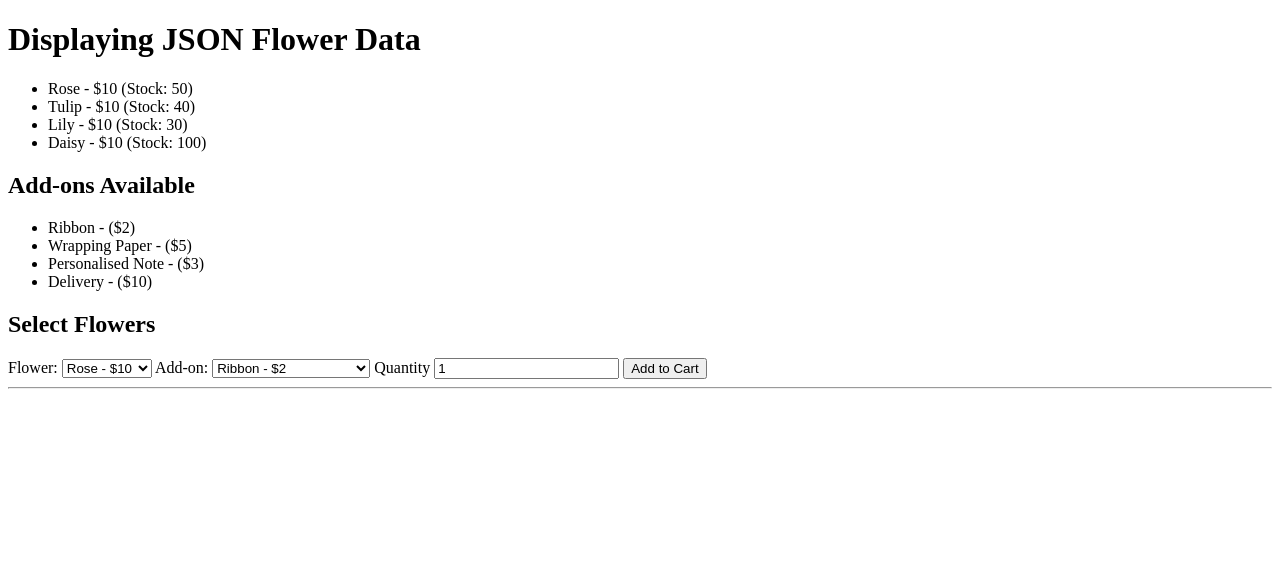
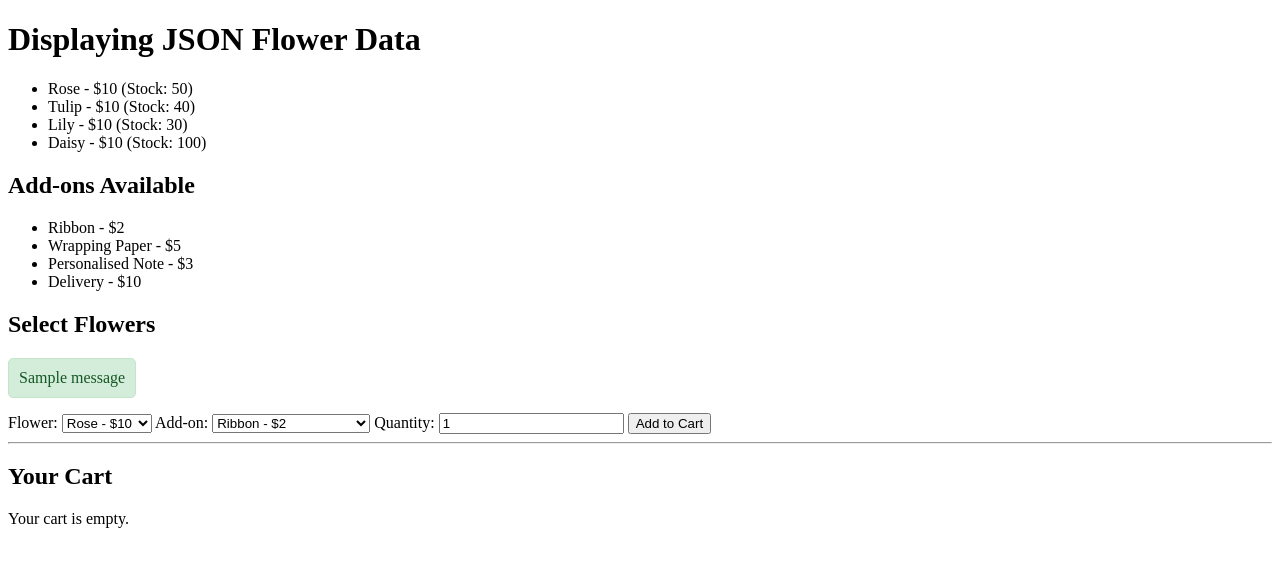
Before and after one commit to st26464-cyber/csc2_flask_practice, a Flask app: page / in a window 1280 px wide. Shown: the top 567 px of the page. Run offline with Flask 3, Linux system fonts and the light colour scheme; one stand-in notice (Sample message) is shown.

Commit message:
i have added url for removing items quantity and price  from cart

```diff
--- a/Templates/index1.html
+++ b/Templates/index1.html
@@ -1,5 +1,6 @@
 <!DOCTYPE html>
 <html>
+
 <head>
     <title>Flower Shop</title>
 </head>
@@ -22,14 +23,38 @@
     <ul>
         {% for addon, details in addons.items() %}
             <li>
-                {{ addon }} - (${{ details.price }})
+                {{ addon }} - ${{ details.price }}
             </li>
         {% endfor %}
     </ul>
 
     <h2>Select Flowers</h2>
 
-    <form method="POST">
+    {% with messages = get_flashed_messages() %}
+    {% if messages %}
+
+        {% for message in messages %}
+
+            <div style="
+                background-color: #d4edda;
+                color: #155724;
+                padding: 10px;
+                margin-top: 15px;
+                margin-bottom: 15px;
+                border: 1px solid #c3e6cb;
+                border-radius: 5px;
+                width: fit-content;
+            ">
+                {{ message }}
+            </div>
+
+        {% endfor %}
+
+    {% endif %}
+{% endwith %}
+
+    <!-- Add to Cart Form -->
+    <form action="{{ url_for('add_to_cart') }}" method="POST">
 
         <label>Flower:</label>
 
@@ -55,7 +80,7 @@
 
         </select>
 
-        <label>Quantity</label>
+        <label>Quantity:</label>
 
         <input type="number" name="quantity" value="1" min="1">
 
@@ -65,5 +90,29 @@
 
     <hr>
 
+    <!-- Cart Section -->
+    <h2>Your Cart</h2>
+
+    {% if session.cart %}
+
+        <ul>
+
+        {% for item, details in session.cart.items() %}
+            <li>
+                {{ item }}: {{ '%.2f' % details['quantity'] }} x ${{ details['price'] }} = ${{ details['quantity'] * details['price'] }}
+
+                <a href="{{ url_for('remove_from_cart', item=item) }}">[Remove]</a>
+            </li>
+        {% endfor %}
+
+        </ul>
+
+    {% else %}
+
+        <p>Your cart is empty.</p>
+
+    {% endif %}
+
 </body>
+
 </html>
```
